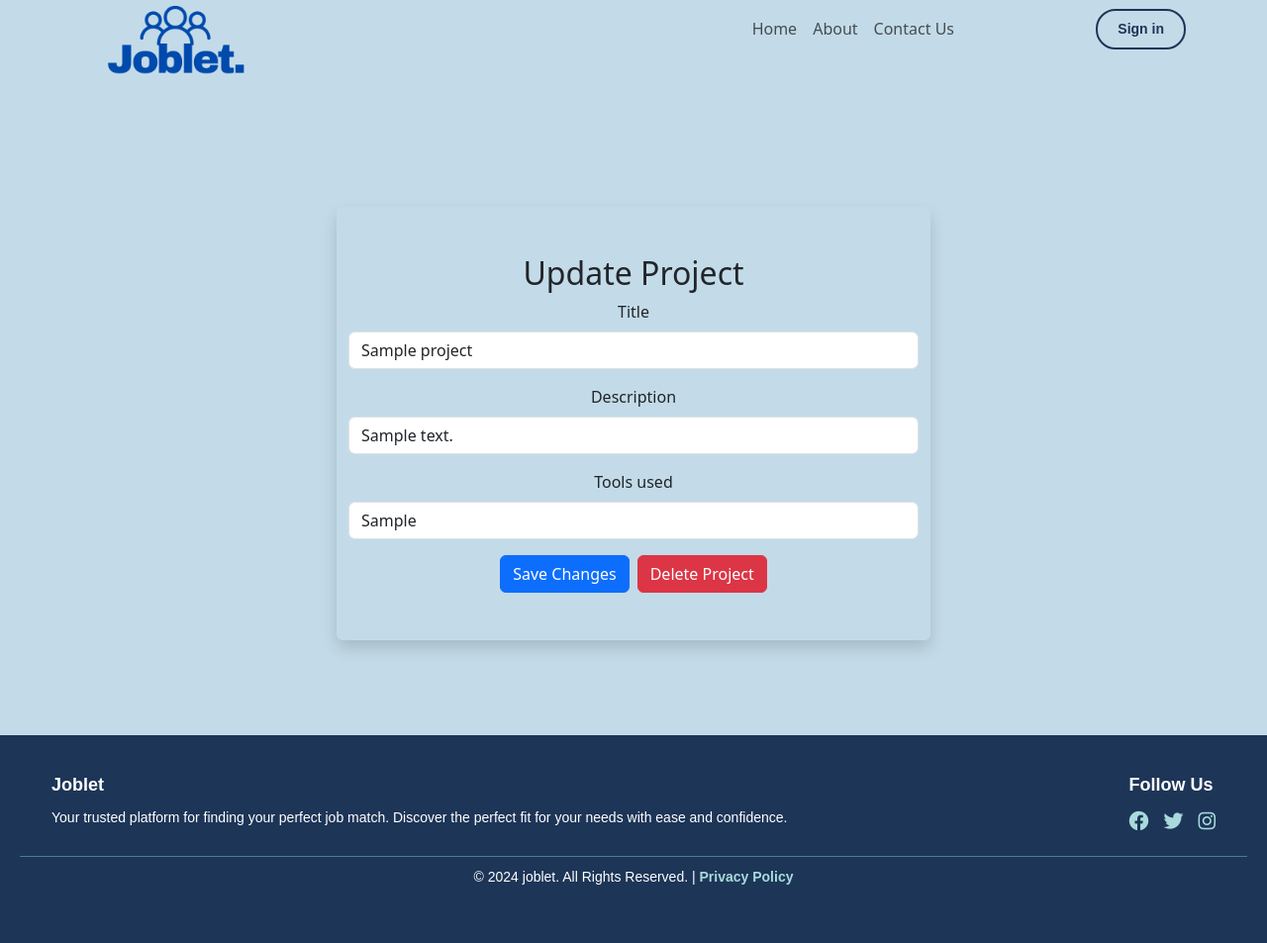
After one commit to HmzhDubh/joblet, a Django app: page /organization/update_project/1/ in a window 1280 px wide. The commit adds this page. Shown: the whole page at 99% size. Run offline with Django 5.2, Linux system fonts and the light colour scheme; tables that the repository leaves empty hold one stand-in row (values such as "Sample post"); some libraries are stand-ins or nearby versions.

Commit message:
added projects for org

```diff
--- /dev/null
+++ b/Joblet/organization/templates/organization/update_project.html
@@ -0,0 +1,29 @@
+{% extends 'main/index.html' %}
+{% block title %} Update Project {% endblock %}
+
+{% block content %}
+<main class="my-5 pt-5 mt-5 d-flex justify-content-center">
+    <div class="container pt-5 mt-5 mb-5 pb-5 shadow rounded text-center" style="max-width: 600px;">
+        <h2>Update Project</h2>
+        <form method="post">
+            {% csrf_token %}
+            <div class="mb-3">
+                <label for="title" class="form-label">Title</label>
+                <input type="text" name="title" class="form-control" id="title" value="{{ project.title }}">
+            </div>
+            <div class="mb-3">
+                <label for="description" class="form-label">Description</label>
+                <input type="text" name="description" class="form-control" id="description" value="{{ project.description }}">
+            </div>
+            <div class="mb-3">
+                <label for="tools_used" class="form-label">Tools used</label>
+                <input type="text" name="tools_used" class="form-control" id="tools_used" value="{{ project.tools_used }}">
+            </div>
+            <div class="d-flex justify-content-center gap-2">
+                <button type="submit" class="btn btn-primary">Save Changes</button>
+                <button type="submit" name="delete" value="delete" class="btn btn-danger">Delete Project</button>
+            </div>
+        </form>
+    </div>
+</main>
+{% endblock %}
--- a/Joblet/organization/views.py
+++ b/Joblet/organization/views.py
@@ -17,6 +17,14 @@ def org_profile(request: HttpRequest, user_name):
 
     user = User.objects.get(username=user_name)
     org = Organization.objects.get(profile=user)
+
+
+    if request.method == 'POST' and 'delete_project' in request.POST:
+        project_id = request.POST.get('delete_project')
+        project = get_object_or_404(Projects, id=project_id, profile=org)
+        project.delete()
+        messages.success(request, 'Project deleted successfully.', 'alert-success')
+        return redirect('organization:org_profile', user_name=user_name)
 
     if 'edit' in request.GET:
 
@@ -91,6 +99,14 @@ def org_profile(request: HttpRequest, user_name):
 
         org.save()
         messages.success(request, 'Profile was updated Successfully', 'alert-success')
+
+        if request.method == 'POST' and 'delete_project' in request.POST:
+            project_id = request.POST.get('delete_project')
+            project = get_object_or_404(Projects, id=project_id, organization=org)
+            project.delete()
+            messages.success(request, 'Project deleted successfully.', 'alert-success')
+            return redirect('organization:org_profile', user_name=user_name)
+
 
     return render(request, 'organization/org_profile.html', context={
         'org': org,
@@ -172,15 +188,32 @@ def add_project(request):
 
 def update_project(request, project_id):
     project = get_object_or_404(Projects, id=project_id)
+
     if request.method == 'POST':
+        if 'delete' in request.POST:
+            project.delete()
+            messages.success(request, 'Project deleted successfully.', 'alert-success')
+            return redirect('organization:org_profile', user_name=request.user)
+
         form = ProjectForm(request.POST, instance=project)
         if form.is_valid():
-            form.save()
-            return redirect('organization:profile', org_id=request.user.organization.id)
+            project = form.save(commit=False)
+
+            org = request.user.organization.first()
+
+            if org:
+                project.profile = org
+                project.save()
+                messages.success(request, 'Project updated successfully.', 'alert-success')
+                return redirect('organization:org_profile', user_name=request.user)
+            else:
+                messages.error(request, 'User does not have an associated organization.', 'alert-danger')
+                return redirect('main:home_view')
     else:
         form = ProjectForm(instance=project)
 
     return render(request, 'organization/update_project.html', {'form': form, 'project': project})
+
 
 
 
```
Also changed, not shown: Joblet/organization/templates/organization/add_project.html (+20 -6 lines), Joblet/organization/templates/organization/org_profile.html (+9 -2 lines).
